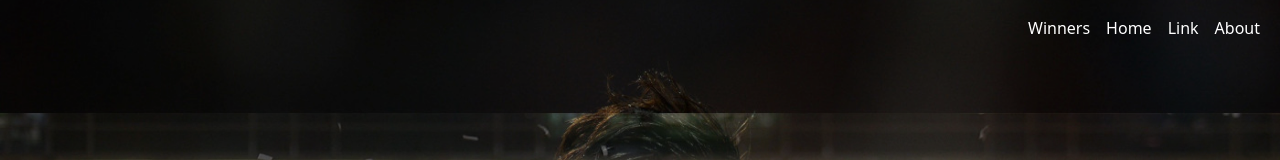
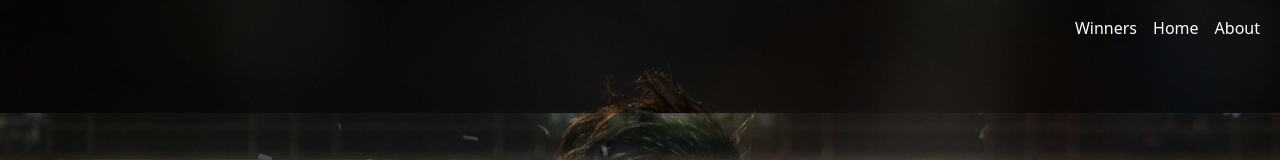
Before and after one commit to sankyrajeev/a-tribute-to-WC, a plain HTML site: page index.html in a window 1280 px wide. Shown: the top 160 px of the page. Drawn offline with nearby package versions, Linux system fonts and the light colour scheme; some icons are missing.

Commit message:
files added

```diff
--- a/index.html
+++ b/index.html
@@ -34,9 +34,7 @@
                     <li class="nav-item">
                       <a class="nav-link text-white active" aria-current="page" href="#">Home</a>
                   </li>
-                    <li class="nav-item">
-                        <a class="nav-link text-white active" href="#">Link</a>
-                    </li>
+
 
                     </li>
                     <li class="nav-item  active">
```
Also changed, not shown: teams/html/aus1987.html (+1 -3 lines), teams/html/aus1999.html (+1 -3 lines), teams/html/aus2003.html (+1 -3 lines), teams/html/aus2007.html (+1 -3 lines), teams/html/aus2015.html (+1 -3 lines), teams/html/eng2019.html (+1 -3 lines), teams/html/ind1983.html (+1 -3 lines), teams/html/ind2011.html (+1 -3 lines), teams/html/pak1992.html (+1 -3 lines), teams/html/srilank1996.html (+1 -3 lines), teams/html/wi1975.html (+1 -3 lines), teams/html/wi1979.html (+1 -3 lines).
